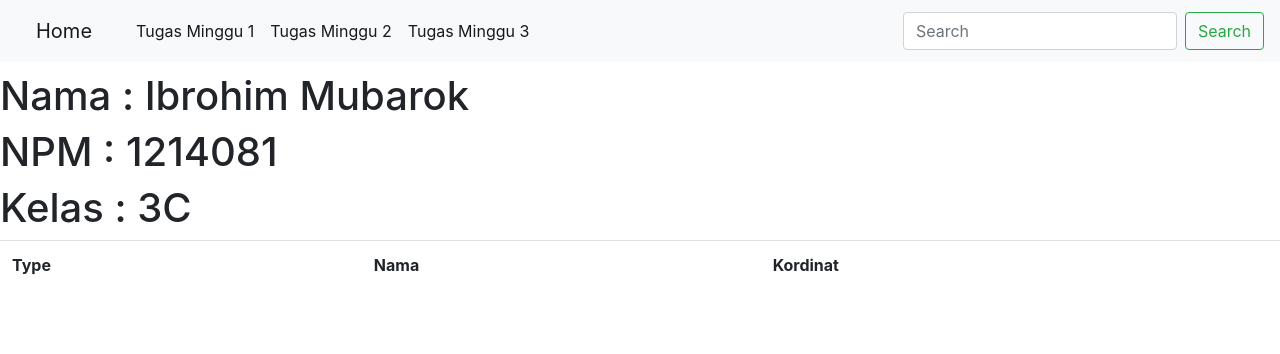
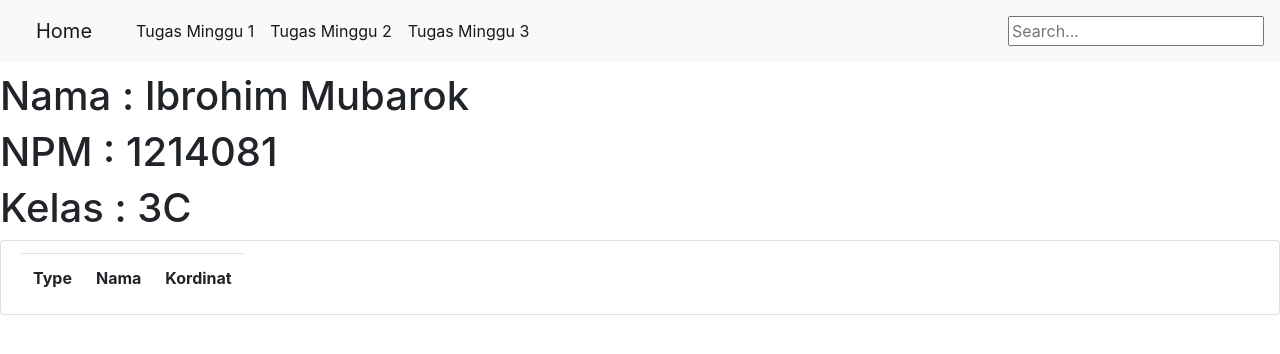
Before and after one commit to Befous/frontend-lama, a plain HTML site: page gis3/index.html in a window 1280 px wide. Drawn offline with nearby package versions, Linux system fonts and the light colour scheme.

Commit message:
Engga jelas

```diff
--- a/gis3/index.html
+++ b/gis3/index.html
@@ -3,6 +3,8 @@
   <head>
     <link rel="stylesheet" href="https://cdn.jsdelivr.net/npm/bootstrap@4.0.0/dist/css/bootstrap.min.css" integrity="sha384-Gn5384xqQ1aoWXA+058RXPxPg6fy4IWvTNh0E263XmFcJlSAwiGgFAW/dAiS6JXm" crossorigin="anonymous">
     <link rel="stylesheet" href="../main.css">
+    <script type="module" src="./get.js"></script>
+    <script src="../main.js" defer></script>
     <title>Tugas Minggu 3</title>
   </head>
 <body>
@@ -14,17 +16,12 @@
 
   <table class="table">
     <tbody id="lokasi">
-      <tr>
+      <tr class="list-group-item">
         <th>Type</th>
         <th>Nama</th>
         <th>Kordinat</th>
       </tr>
     </tbody>
   </table>
-
-
-<script type="module" src="./get.js"></script>
-<script src="../main.js"></script>
-
 </body>
 </html>
--- a/main.js
+++ b/main.js
@@ -19,10 +19,7 @@ class MyHeader extends HTMLElement {
               <a class="nav-link tombol" href="https://befous.github.io/gis3/">Tugas Minggu 3<span class="sr-only">(current)</span></a>
             </li>
         </ul>
-        <form class="form-inline my-2 my-lg-0">
-          <input class="form-control mr-sm-2" type="search" placeholder="Search" aria-label="Search">
-          <button class="btn btn-outline-success my-2 my-sm-0" type="submit">Search</button>
-        </form>
+        <input type="text" name="" id="myInput" placeholder="Search..."></input>
       </div>
     </nav>
     <br><br><br>
```
Also changed, not shown: gis3/get.js (line endings or trailing spaces).
